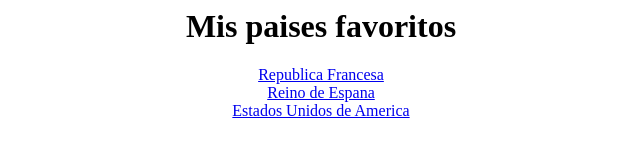
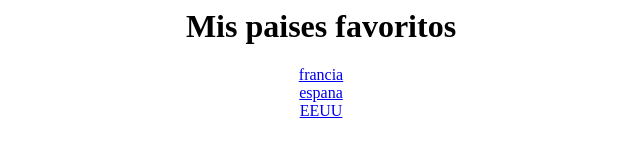
Before and after one commit to Jacob17092/jacob17092.github.io, a plain HTML site: page index.html in a window 1280 px wide. Shown: the whole page, without its empty margins (319-959 px from the left). Drawn offline with Linux system fonts and the light colour scheme.

Commit message:
Update index.html

```diff
--- a/index.html
+++ b/index.html
@@ -14,11 +14,11 @@
 
     <p>
 
-        <a href="francia.html">Republica Francesa</a><br>
+        <a href="francia.html">francia</a><br>
 
-        <a href="espana.html">Reino de Espana</a><br>
+        <a href="españa.html">espana</a><br>
 
-        <a href="EEUU.html">Estados Unidos de America</a>
+        <a href="EEUU.html">EEUU</a>
 
     </p>
 
```
